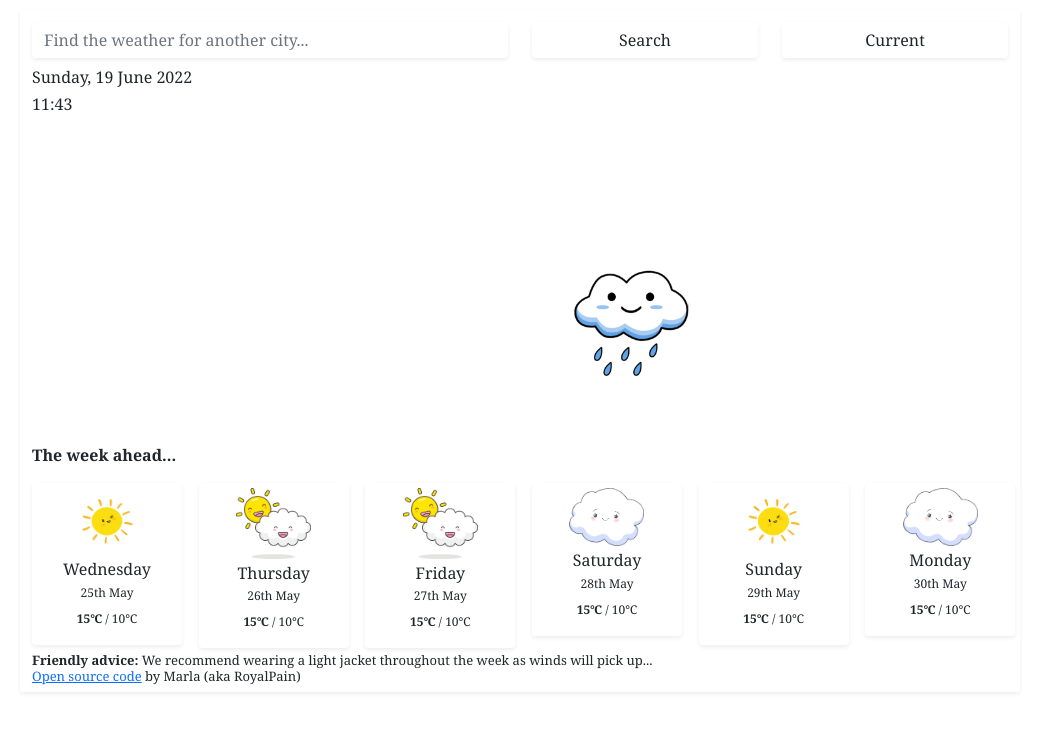
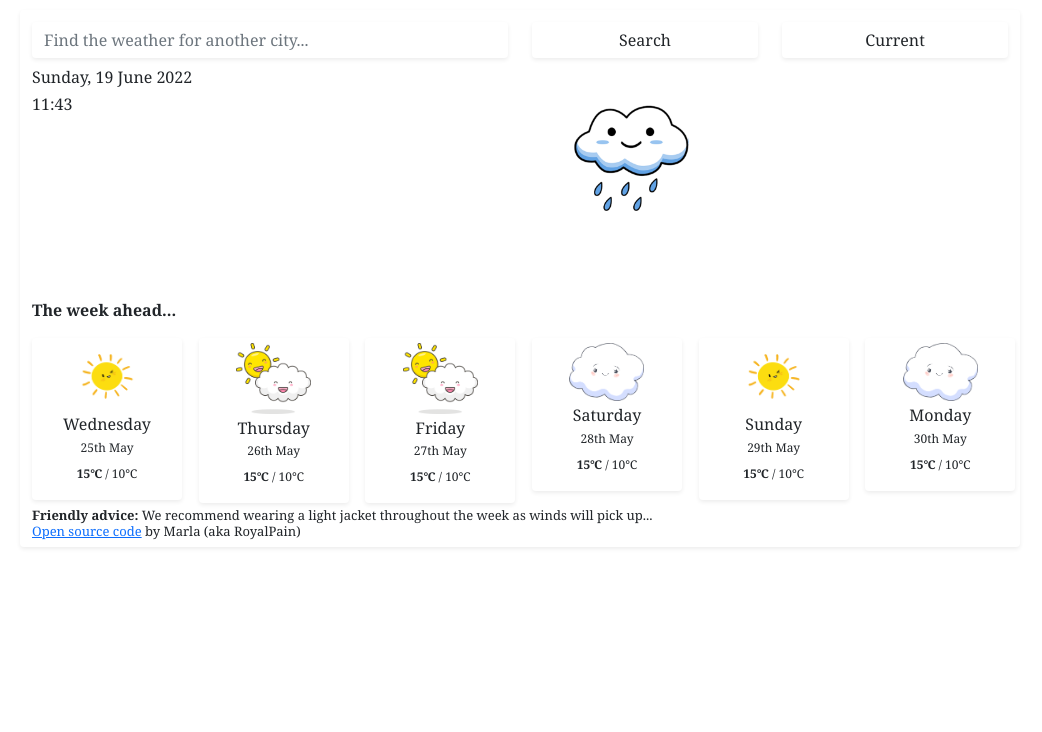
Before and after one commit to RoyaIPain/Marlas-Weather-App, a plain HTML site: page index.html in a window 1280 px wide. Shown: the whole page, without its empty margins (120-1162 px from the left). Drawn offline with nearby package versions, Linux system fonts and the light colour scheme; no server answers.

Commit message:
styling changed for inline and margin around images/temp breakdown

```diff
--- a/src/style.css
+++ b/src/style.css
@@ -13,12 +13,6 @@ h5 {
   font-size: 16px;
 }
 
-ul,
-li {
-  padding: none;
-  margin: 0;
-}
-
 .container {
   margin-top: 10px;
   padding-top: 12px;
@@ -27,22 +21,12 @@ li {
 
 .temperature {
   position: relative;
+  bottom: 30px;
   font-size: 30px;
-}
-
-.day-date,
-.weather-breakdown {
-  margin: 0;
-  list-style: none;
-  line-height: 20px;
-}
-
-.weather-breakdown {
-  padding-top: 165px;
+  display: inline;
 }
 
 .todays-weather {
-  margin: 0;
   padding: none;
   max-width: 200px;
 }
```
